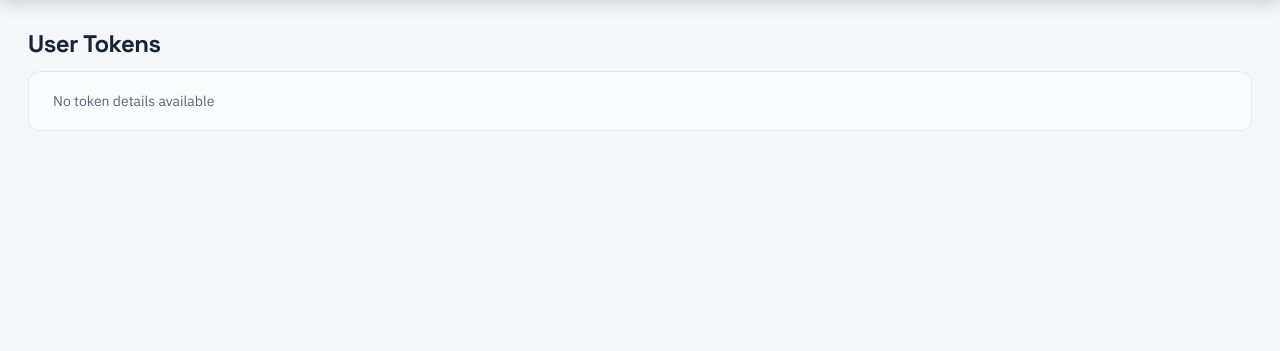
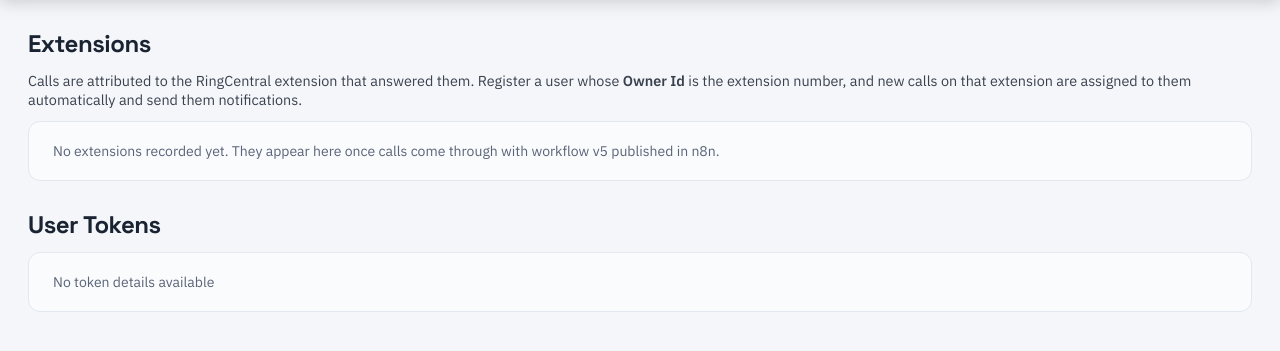
Before and after one commit to fredosaguilar/cbitranscripts, a FastAPI app: template templates/dashboard.html in a window 1280 px wide. Shown: the part 60-411 px from the top of the page. Run offline with FastAPI, Linux system fonts and the light colour scheme; the template is opened without the code that fills it, so the values that code supplies are empty.

Commit message:
Auto-assign transcripts to the user registered for the call's extension
The Dashboard now lists every extension seen on recent calls with its
RingCentral name, call count, and whether a user is mapped to it, with a
direct link to register one. New calls are assigned automatically to the
user whose Owner Id matches the extension (falling back to the resolved
owner id). Set AUTO_ASSIGN_FROM_OWNER=false to keep assignment manual.

Co-Authored-By: Claude Fable 5 <noreply@anthropic.com>
Claude-Session: https://claude.ai/code/session_01SXC6x6ecTLvfa3AFWK2YWF

```diff
--- a/main.py
+++ b/main.py
@@ -174,6 +174,9 @@ AUDIO_CACHE_RETENTION_DAYS = int(os.getenv("AUDIO_CACHE_RETENTION_DAYS", "90"))
 # agents sharing a phone number are told apart. Set false to keep phone numbers.
 OWNER_ID_FROM_EXTENSION = _env_flag("OWNER_ID_FROM_EXTENSION")
 
+# Assign a new transcript to the user registered under its extension/owner id
+AUTO_ASSIGN_FROM_OWNER = _env_flag("AUTO_ASSIGN_FROM_OWNER")
+
 FRONTEND_BASE_URL = (os.getenv("FRONTEND_BASE_URL") or "").rstrip("/")
 
 logger = logging.getLogger(__name__)
@@ -760,7 +763,38 @@ def dashboard(request: Request, db: Session = Depends(get_db)):
         return RedirectResponse(url="/", status_code=303)
 
     users_tokens = db.query(models.UserToken).all()
-    context = {"request": request, "users_tokens": users_tokens}
+    registered_ids = {token.user_id for token in users_tokens}
+
+    # Extensions seen on recent calls, so each one can be mapped to an agent
+    extension_rows = (
+        db.query(
+            models.TranscriptResponse.extension_number,
+            models.TranscriptResponse.extension_name,
+            func.count(models.TranscriptResponse.id).label("call_count"),
+        )
+        .filter(models.TranscriptResponse.extension_number.isnot(None))
+        .group_by(
+            models.TranscriptResponse.extension_number,
+            models.TranscriptResponse.extension_name,
+        )
+        .order_by(desc("call_count"))
+        .all()
+    )
+    seen_extensions = [
+        {
+            "number": row.extension_number,
+            "name": row.extension_name or "",
+            "calls": row.call_count,
+            "registered": row.extension_number in registered_ids,
+        }
+        for row in extension_rows
+    ]
+
+    context = {
+        "request": request,
+        "users_tokens": users_tokens,
+        "seen_extensions": seen_extensions,
+    }
     return templates.TemplateResponse(request, "dashboard.html", context)
 
 
@@ -1247,6 +1281,21 @@ def create_transcript(
         confidence_score=data.confidence_score,
     )
 
+    # Auto-assign to the user registered for this extension (or owner id), so
+    # calls land on the right agent's plate without manual triage.
+    if AUTO_ASSIGN_FROM_OWNER and not new_transcript.assigned_to:
+        for candidate in (extension_number, resolved_owner_id):
+            if not candidate:
+                continue
+            registered_user = (
+                db.query(models.UserToken)
+                .filter(models.UserToken.user_id == candidate)
+                .first()
+            )
+            if registered_user:
+                new_transcript.assigned_to = registered_user.user_id
+                break
+
     db.add(new_transcript)
     db.commit()
     db.refresh(new_transcript)
--- a/templates/dashboard.html
+++ b/templates/dashboard.html
@@ -12,7 +12,49 @@
 <div class="notice success">User updated successfully</div>
 {% endif %}
 
-<h2>User Tokens</h2>
+<h2>Extensions</h2>
+<p style="margin:0 0 12px; font-size:0.9rem; opacity:0.85;">
+    Calls are attributed to the RingCentral extension that answered them. Register a user whose
+    <b>Owner Id</b> is the extension number, and new calls on that extension are assigned to them
+    automatically and send them notifications.
+</p>
+
+{% if seen_extensions and seen_extensions|length > 0 %}
+<div class="table-container">
+    <table>
+        <thead>
+            <tr>
+                <th>Extension</th>
+                <th>Name On RingCentral</th>
+                <th>Calls</th>
+                <th>Mapped To A User?</th>
+            </tr>
+        </thead>
+        <tbody>
+            {% for extension in seen_extensions %}
+            <tr>
+                <td>{{ extension.number }}</td>
+                <td>{{ extension.name or "-" }}</td>
+                <td>{{ extension.calls }}</td>
+                <td>
+                    {% if extension.registered %}
+                    Yes
+                    {% else %}
+                    <a href="/admin/add-user?user_id={{ extension.number }}">Add user for this extension</a>
+                    {% endif %}
+                </td>
+            </tr>
+            {% endfor %}
+        </tbody>
+    </table>
+</div>
+{% else %}
+<div class="empty">
+    No extensions recorded yet. They appear here once calls come through with workflow v5 published in n8n.
+</div>
+{% endif %}
+
+<h2 style="margin-top:28px;">User Tokens</h2>
 
 {% if users_tokens and users_tokens|length > 0 %}
 
```
Also changed, not shown: templates/add_user.html (+7 -3 lines).
